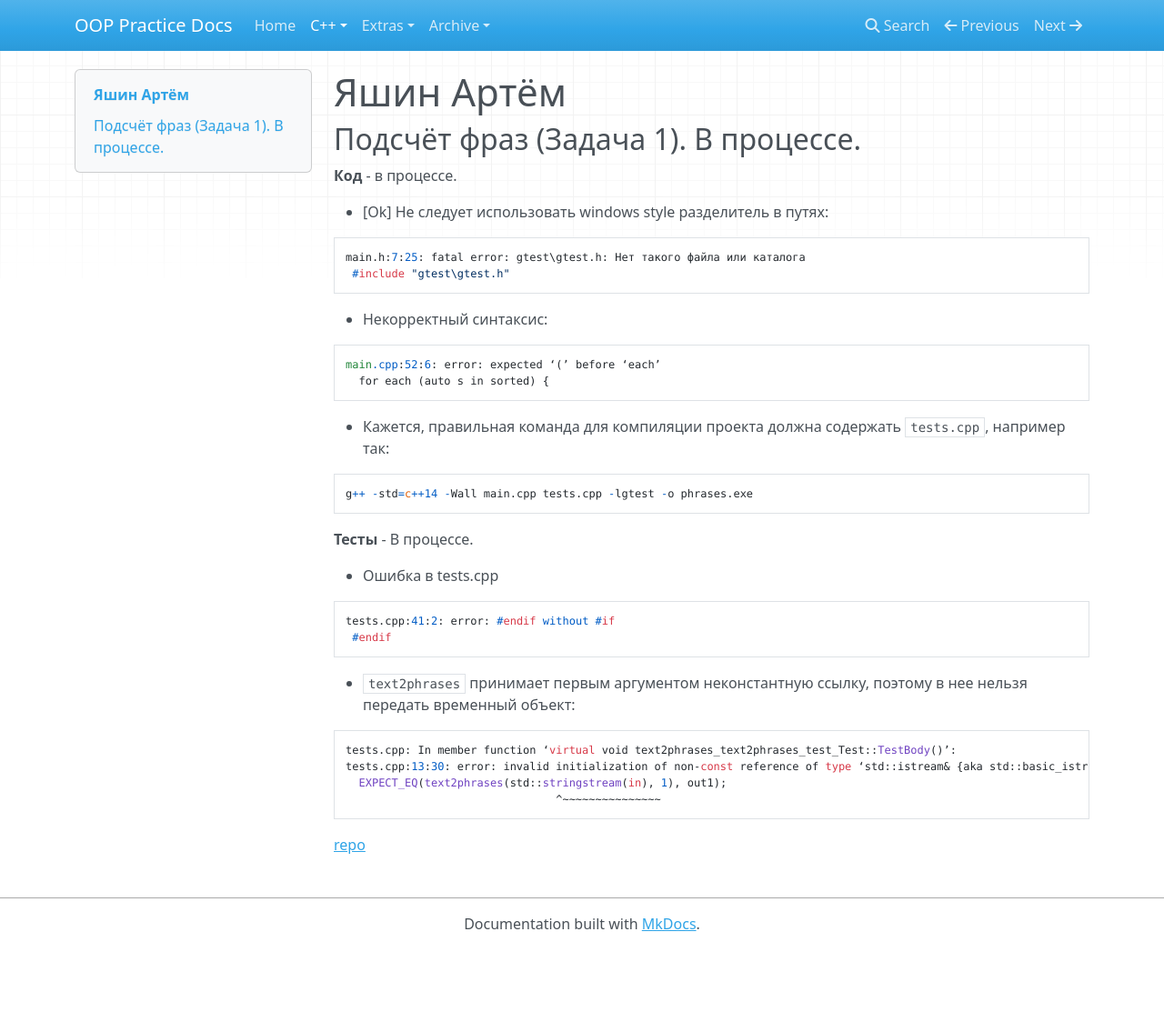
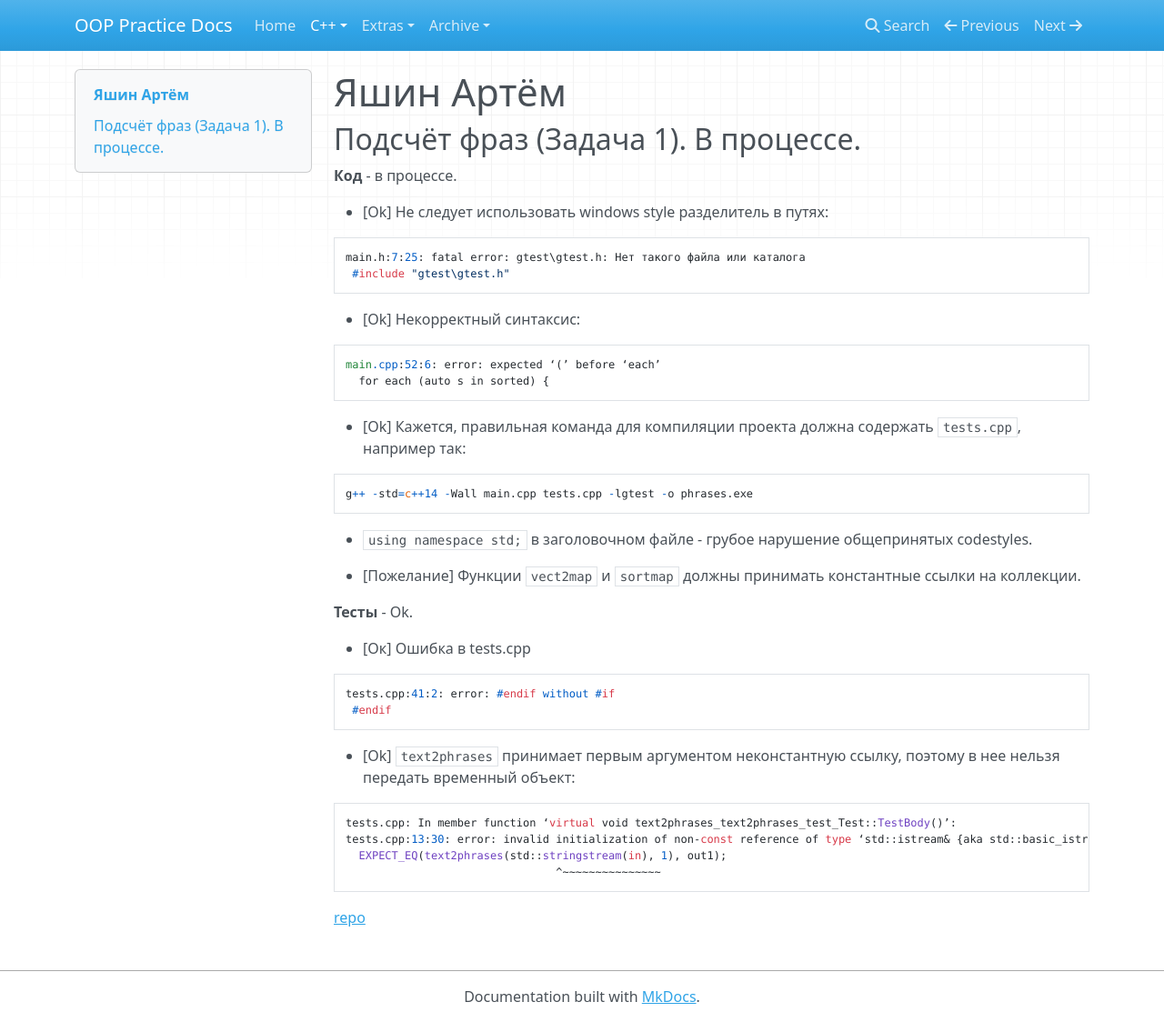
Before and after one commit to avoronkov/oop, an MkDocs documentation site: the page built from docs/2017.cpp/results/yashin.md, in a window 1280 px wide and 1124 px high. Shown: the whole window at 91% size. Built offline with MkDocs 1.6.1, drawn with Linux system fonts in a browser that asks for light colours; nearby versions of some CDN libraries; old or Windows-style settings are respelled for this version of MkDocs.

Commit message:
update results

````diff
--- a/docs/2017.cpp/results/yashin.md
+++ b/docs/2017.cpp/results/yashin.md
@@ -9,27 +9,30 @@
 main.h:7:25: fatal error: gtest\gtest.h: Нет такого файла или каталога
  #include "gtest\gtest.h"
 ```
-- Некорректный синтаксис:
+- [Ok] Некорректный синтаксис:
 ```
 main.cpp:52:6: error: expected ‘(’ before ‘each’
   for each (auto s in sorted) {
 ```
 
-- Кажется, правильная команда для компиляции проекта должна содержать `tests.cpp`, например так:
+- [Ok] Кажется, правильная команда для компиляции проекта должна содержать `tests.cpp`, например так:
 ```
 g++ -std=c++14 -Wall main.cpp tests.cpp -lgtest -o phrases.exe
 ```
 
+- `using namespace std;` в заголовочном файле - грубое нарушение общепринятых codestyles.
 
-**Тесты** - В процессе.
+- [Пожелание] Функции `vect2map` и `sortmap` должны принимать константные ссылки на коллекции.
 
-- Ошибка в tests.cpp
+**Тесты** - Ok.
+
+- [Ок] Ошибка в tests.cpp
 ```
 tests.cpp:41:2: error: #endif without #if
  #endif
 ```
 
-- `text2phrases` принимает первым аргументом неконстантную ссылку, поэтому в нее нельзя передать временный объект:
+- [Ok] `text2phrases` принимает первым аргументом неконстантную ссылку, поэтому в нее нельзя передать временный объект:
 ```
 tests.cpp: In member function ‘virtual void text2phrases_text2phrases_test_Test::TestBody()’:
 tests.cpp:13:30: error: invalid initialization of non-const reference of type ‘std::istream& {aka std::basic_istream<char>&}’ from an rvalue of type ‘std::basic_istream<char>’
--- a/mkdocs.yml
+++ b/mkdocs.yml
@@ -8,6 +8,7 @@ pages:
         - 'Results':
             - 'Overall': 2017.cpp/results.md
             - 'Details':
+                - 'Bastrykina': 2017.cpp/results/bastrykina.md
                 - 'Grigorovich': 2017.cpp/results/grigorovich.md
                 - 'Petin': 2017.cpp/results/petin.md
                 - 'Razumov': 2017.cpp/results/razumov.md
````
Also changed, not shown: docs/2017.cpp/results.md (+4 -1 lines), docs/2017.cpp/results/bastrykina.md (added, +11 -0 lines), docs/2017.cpp/results/shustova.md (+8 -5 lines), docs/index.md (+1 -1 lines).
